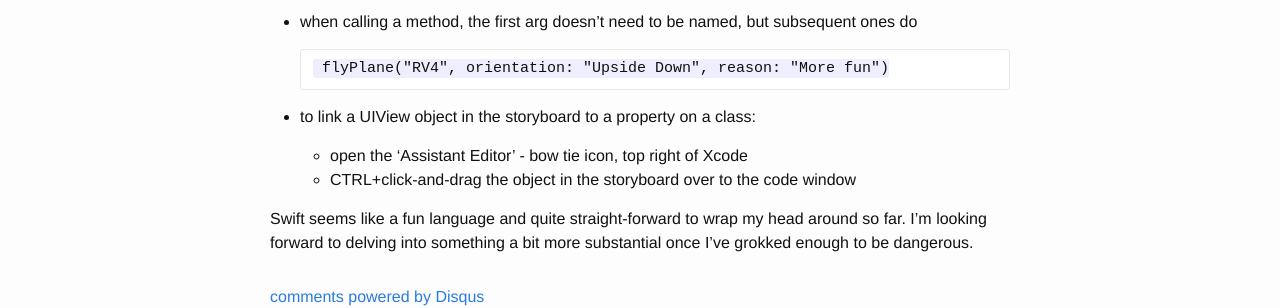
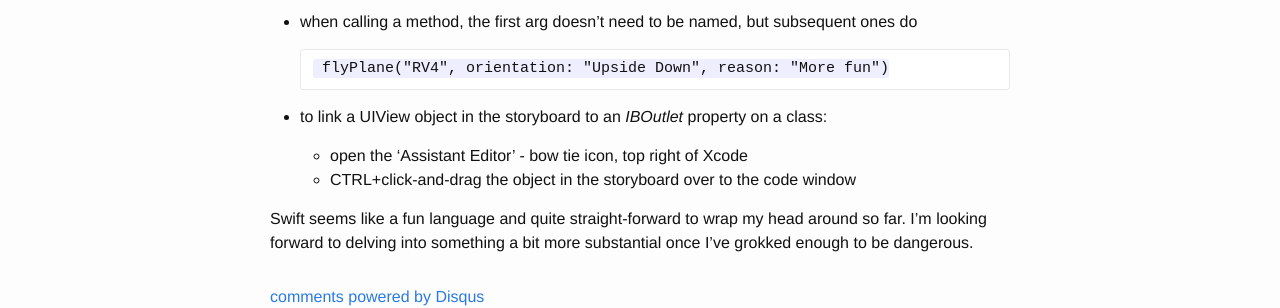
Before and after one commit to peterussell/peterussell.github.io_old, a Jekyll site: the page built from _posts/2015-01-26-learning-swift-code-tips-and-quirks-1.md, in a window 1280 px wide. Shown: the part 568-876 px from the top of the page. Built offline with Jekyll 4.4.1, drawn with Linux system fonts in a browser that asks for light colours; comment, search, counter and statistics services are not loaded.

Commit message:
this time?

```diff
--- a/_posts/2015-01-26-learning-swift-code-tips-and-quirks-1.md
+++ b/_posts/2015-01-26-learning-swift-code-tips-and-quirks-1.md
@@ -27,7 +27,7 @@ format and quirks:
 
         flyPlane("RV4", orientation: "Upside Down", reason: "More fun")
 
- - to link a UIView object in the storyboard to a property on a class:
+ - to link a UIView object in the storyboard to an *IBOutlet* property on a class:
     - open the 'Assistant Editor' - bow tie icon, top right of Xcode
     - CTRL+click-and-drag the object in the storyboard over to the code window
 
```
